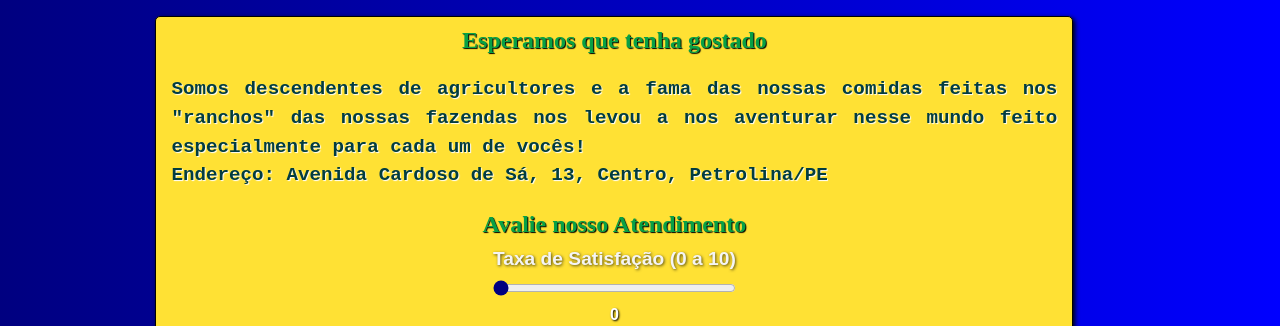
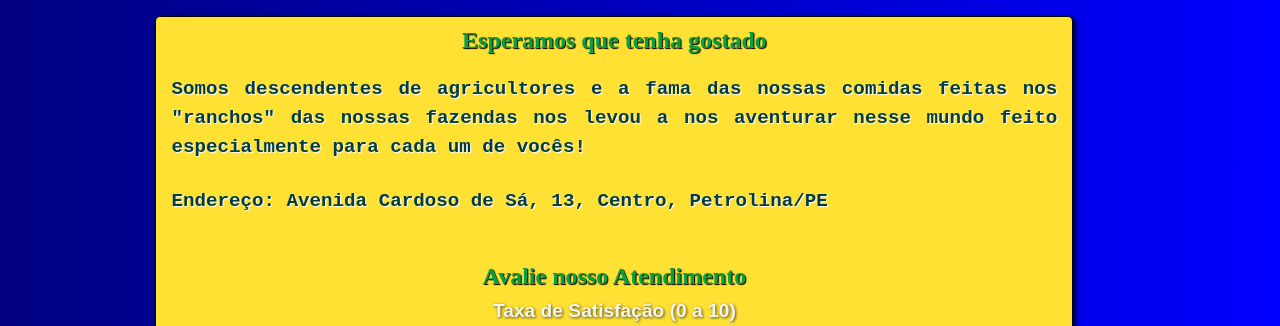
Before and after one commit to Kenyoszx/Projeto-Arizona, a plain HTML site: page index.html in a window 1280 px wide. Shown: the part 90-416 px from the top of the page. Drawn offline with Linux system fonts and the light colour scheme; a web font is replaced by a local one.

Commit message:
paragrafo extra

```diff
--- a/index.html
+++ b/index.html
@@ -22,8 +22,8 @@
         <article>
             <h1>Esperamos que tenha gostado</h1>
             <p>Somos descendentes de agricultores e a fama das nossas comidas feitas nos "ranchos" das nossas fazendas
-                nos levou a nos aventurar nesse mundo feito especialmente para cada um de vocês! <br>
-                Endereço: Avenida Cardoso de Sá, 13, Centro, Petrolina/PE
+                nos levou a nos aventurar nesse mundo feito especialmente para cada um de vocês!
+            <p>Endereço: Avenida Cardoso de Sá, 13, Centro, Petrolina/PE</p>
             </p>
             <h2> Avalie nosso Atendimento</h2>
             <div>
```
